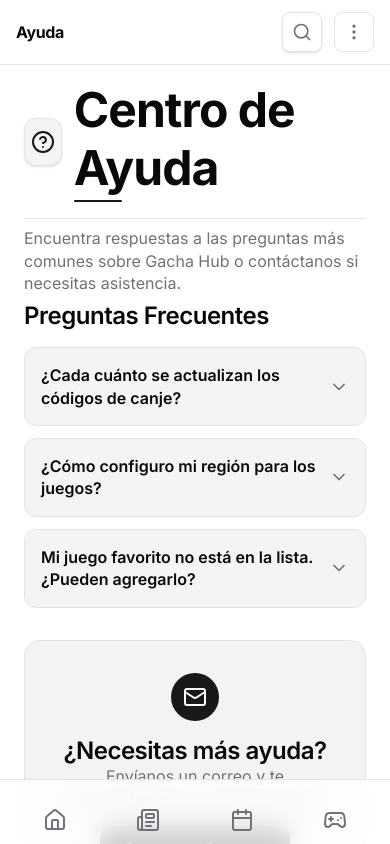
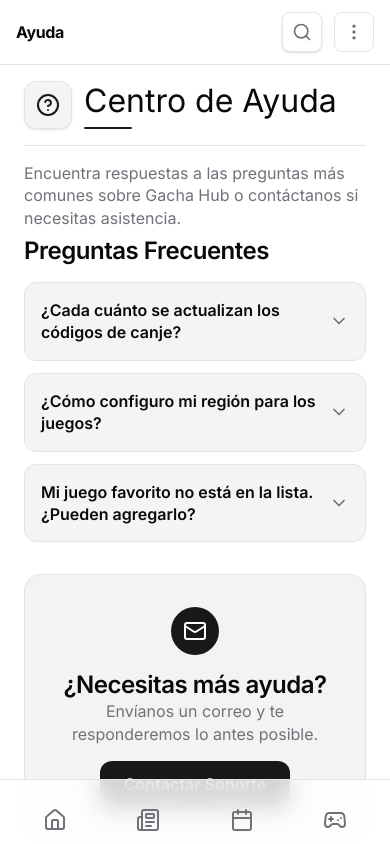
Before and after one commit to Crowleyster/Gacha_Hub, a Next.js app: page /ayuda in a window 390 px wide. Built offline with nearby package versions, Linux system fonts and the light colour scheme.

Commit message:
feat: updated vertical macro spacing in Juegos, Noticias and Eventos.

```diff
--- a/app/eventos/page.js
+++ b/app/eventos/page.js
@@ -174,7 +174,7 @@
     );
 
     return (
-        <div className="col-span-full space-y-8 pb-content-safe font-sans text-text-default-default">
+        <div className="col-span-full pb-content-safe font-sans text-text-default-default flex flex-col gap-12 sm:gap-16">
 
             <SectionHeader
                 variant="page"
--- a/app/juegos/page.js
+++ b/app/juegos/page.js
@@ -256,7 +256,7 @@
     const visibleGames = filteredGames.slice(0, visibleCount);
 
     return (
-        <div className="col-span-full pb-content-safe font-sans flex flex-col gap-8">
+        <div className="col-span-full pb-content-safe font-sans flex flex-col gap-12 sm:gap-16">
 
             <SectionHeader
                 variant="page"
--- a/app/noticias/page.js
+++ b/app/noticias/page.js
@@ -98,8 +98,7 @@
     );
 
     return (
-        <div className="col-span-full space-y-8 pb-content-safe font-sans text-text-default-default">
-
+        <div className="col-span-full pb-content-safe font-sans text-text-default-default flex flex-col gap-12 sm:gap-16">
             <SectionHeader
                 variant="page"
                 icon={Newspaper}
--- a/components/SectionHeader.jsx
+++ b/components/SectionHeader.jsx
@@ -27,29 +27,29 @@
     const TitleTag = isPage ? "h1" : "h2";
 
     return (
-        <div className={`flex flex-col gap-4 ${isPage ? 'mb-2' : 'mb-2'}`}>
+        <div className={`flex flex-col ${isPage ? 'gap-6 md:gap-8 mb-2' : 'gap-4 mb-2'}`}>
             <div className="flex items-center justify-between border-b border-border-default-secondary pb-4 group/header">
                 <div className="flex items-center gap-3">
                     {Icon && (
-                        <div className={`flex items-center justify-center rounded-xl bg-background-secondary border border-border-default-secondary text-brand-default shadow-sm group-hover/header:border-brand-default/30 transition-colors ${isPage ? 'w-12 h-12' : 'w-10 h-10'}`}>
+                        <div className={`flex items-center justify-center rounded-xl bg-background-secondary border border-border-default-secondary text-brand-default shadow-sm group-hover/header:border-brand-default/30 transition-colors ${isPage ? 'w-12 h-12 shrink-0' : 'w-10 h-10 shrink-0'}`}>
                             <Icon className={isPage ? "w-6 h-6" : "w-5 h-5"} />
                         </div>
                     )}
                     <div className="flex flex-col">
-                        <TitleTag className={`${isPage ? 'text-title-page' : 'text-heading uppercase tracking-tight'} text-text-default-default flex items-center gap-2`}>
+                        <TitleTag className={`${isPage ? 'text-subtitle md:text-title-page' : 'text-heading uppercase tracking-tight'} text-text-default-default flex items-center gap-2 leading-tight`}>
                             {title}
                             {!isPage && subtitle && (
                                 <span className="text-text-default-tertiary hidden sm:inline">{subtitle}</span>
                             )}
                         </TitleTag>
-                        <div className="h-0.5 w-12 bg-brand-default rounded-full mt-1 origin-left group-hover/header:w-full transition-all duration-500" />
+                        <div className="h-0.5 w-12 bg-brand-default rounded-full mt-1.5 origin-left group-hover/header:w-full transition-all duration-500" />
                     </div>
                 </div>
 
                 {href && !isPage && (
                     <Link
                         href={href}
-                        className="hidden sm:flex items-center gap-2 px-3 py-1.5 rounded-lg text-text-default-secondary hover:text-text-default-default hover:bg-background-secondary transition-all text-body-small-strong"
+                        className="hidden sm:flex items-center gap-2 px-3 py-1.5 rounded-lg text-text-default-secondary hover:text-text-default-default hover:bg-background-secondary transition-all text-body-small-strong shrink-0"
                     >
                         <span className="hidden sm:inline">{ctaLabel}</span>
                         <ArrowRight className="w-4 h-4 transition-transform group-hover/header:translate-x-1" />
@@ -58,7 +58,7 @@
             </div>
 
             {isPage && subtitle && (
-                <p className="text-body-base text-text-default-secondary max-w-2xl -mt-2">
+                <p className="text-body-base text-text-default-secondary max-w-4xl -mt-2 md:-mt-4">
                     {subtitle}
                 </p>
             )}
```
